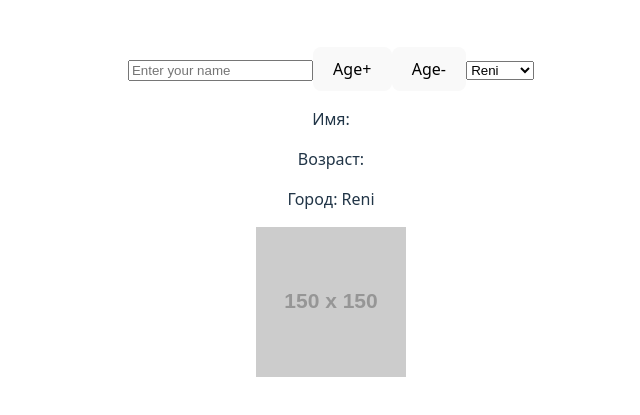
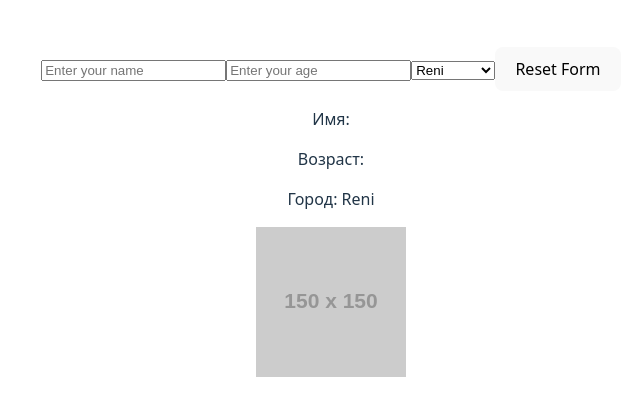
Before and after one commit to unusssualcode/react-practice25, a React (Vite) app: page / in a window 1280 px wide. Shown: the part 185-600 px from the top of the page, without its empty margins (309-949 px from the left). Built offline with nearby package versions, Linux system fonts and the light colour scheme.

Commit message:
8 lessons

```diff
--- a/src/App.jsx
+++ b/src/App.jsx
@@ -1,11 +1,12 @@
 import "./App.css";
 
 import Profile from "./Profile.jsx";
+import UserForm from "./UserForm.jsx";
 
 function App() {
   return (
     <div className="App">
-      <Profile />
+      <UserForm />
     </div>
   );
 }
--- a/src/Profile.jsx
+++ b/src/Profile.jsx
@@ -1,36 +1,7 @@
-import { useState } from "react";
 import UserCard from "./UserCard.jsx";
 
 function Profile() {
-  const [age, setAge] = useState("");
-  const [name, setName] = useState("");
-  const [city, setCity] = useState("Reni");
-  return (
-    <>
-      <input
-        type="text"
-        placeholder="Enter your name"
-        value={name}
-        onChange={(e) => setName(e.target.value)}
-      />
-
-      <button onClick={() => setAge((prev) => prev + 1)}>Age+</button>
-      <button onClick={() => setAge((prev) => Math.max(prev - 1, 0))}>
-        Age-
-      </button>
-      <select
-        value={city}
-        name="city"
-        onChange={(e) => setCity(e.target.value)}
-      >
-        <option value="Reni">Reni</option>
-        <option value="Izmail">Izmail</option>
-        <option value="Odessa">Odessa</option>
-      </select>
-
-      <UserCard name={name} age={age} city={city} />
-    </>
-  );
+  return <></>;
 }
 
 export default Profile;
--- /dev/null
+++ b/src/UserForm.jsx
@@ -0,0 +1,47 @@
+import { useState } from "react";
+import UserCard from "./UserCard.jsx";
+
+function UserForm() {
+  const [age, setAge] = useState("");
+  const [name, setName] = useState("");
+  const [city, setCity] = useState("Reni");
+
+  const handleReset = () => {
+    setAge(18);
+    setName("");
+    setCity("Не указан");
+  };
+
+  return (
+    <>
+      <input
+        type="text"
+        placeholder="Enter your name"
+        value={name}
+        onChange={(e) => setName(e.target.value)}
+      />
+
+      <input
+        type="number"
+        placeholder="Enter your age"
+        value={age}
+        onChange={(e) => setAge(e.target.value)}
+      />
+      <select
+        value={city}
+        name="city"
+        onChange={(e) => setCity(e.target.value)}
+      >
+        <option value="Не указан">Не указан</option>
+        <option value="Reni">Reni</option>
+        <option value="Izmail">Izmail</option>
+        <option value="Odessa">Odessa</option>
+      </select>
+      <button onClick={handleReset}>Reset Form</button>
+
+      <UserCard name={name} age={age} city={city} />
+    </>
+  );
+}
+
+export default UserForm;
```
